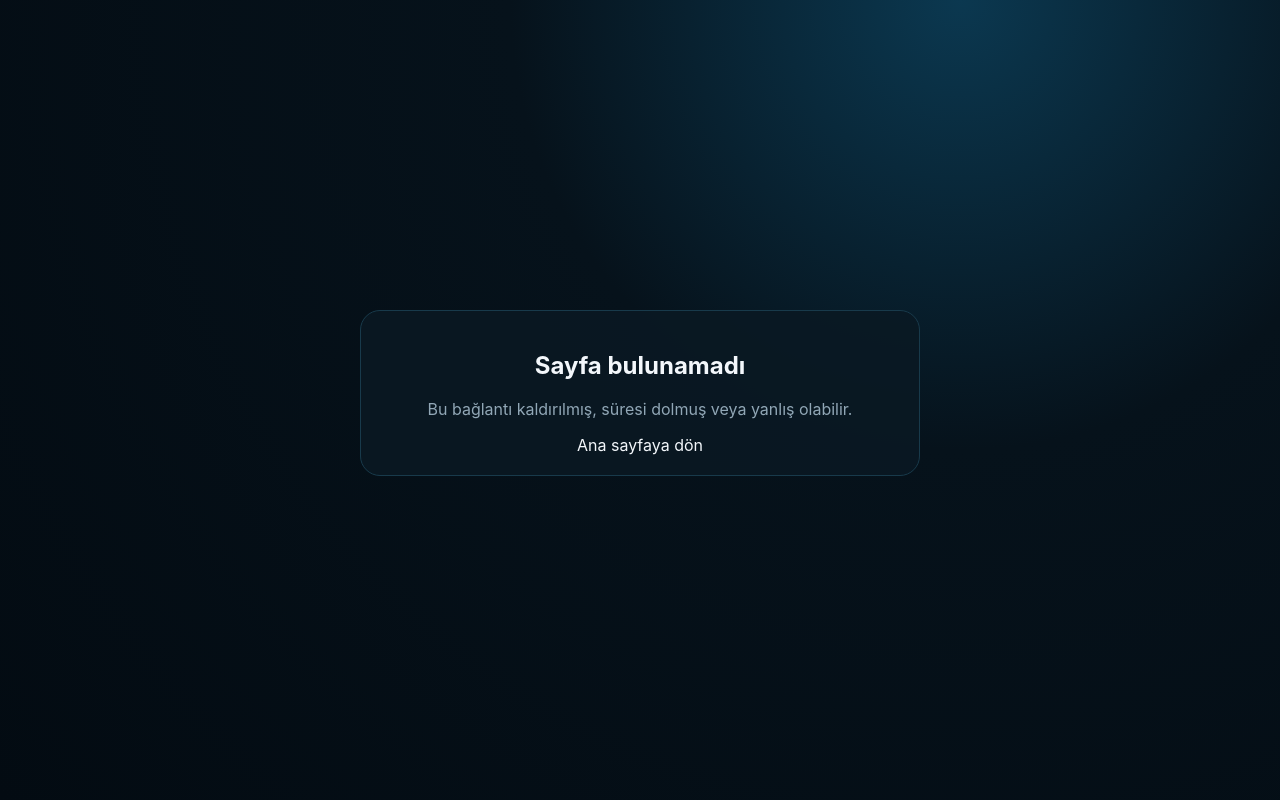
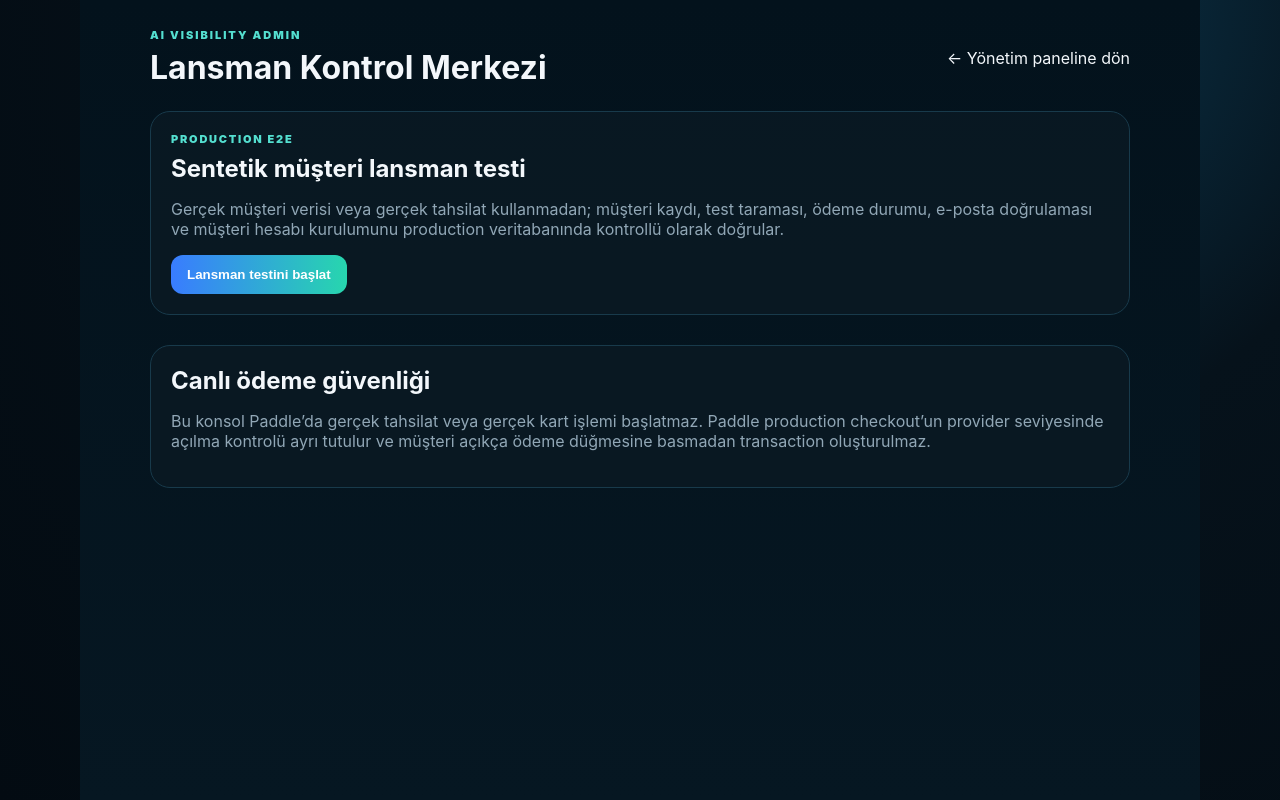
Before and after one commit to mehmetozan-5858/ai-visibility, a Next.js app: page /admin/lansman-kontrol in a window 1280 px wide. Before the commit this address had no page. Built offline with nearby package versions, Linux system fonts and the light colour scheme.

Commit message:
feat: expose protected launch QA page

```diff
--- /dev/null
+++ b/app/admin/lansman-kontrol/page.js
@@ -0,0 +1,16 @@
+import Link from "next/link";
+import LaunchQAConsole from "../../../components/LaunchQAConsole";
+
+export const metadata={title:"Lansman Kontrolü",robots:{index:false,follow:false,nocache:true}};
+
+export default function Page(){
+  return <main style={{minHeight:"100vh",padding:"28px 20px 70px",background:"linear-gradient(180deg,#03121c,#061722)"}}>
+    <div style={{maxWidth:980,margin:"0 auto"}}>
+      <header style={{display:"flex",justifyContent:"space-between",alignItems:"center",gap:16,marginBottom:24,flexWrap:"wrap"}}>
+        <div><div style={{fontSize:11,letterSpacing:".18em",fontWeight:900,color:"#54dfd0",textTransform:"uppercase"}}>AI Visibility Admin</div><h1 style={{margin:"6px 0 0"}}>Lansman Kontrol Merkezi</h1></div>
+        <Link href="/admin">← Yönetim paneline dön</Link>
+      </header>
+      <LaunchQAConsole/>
+    </div>
+  </main>;
+}
```
